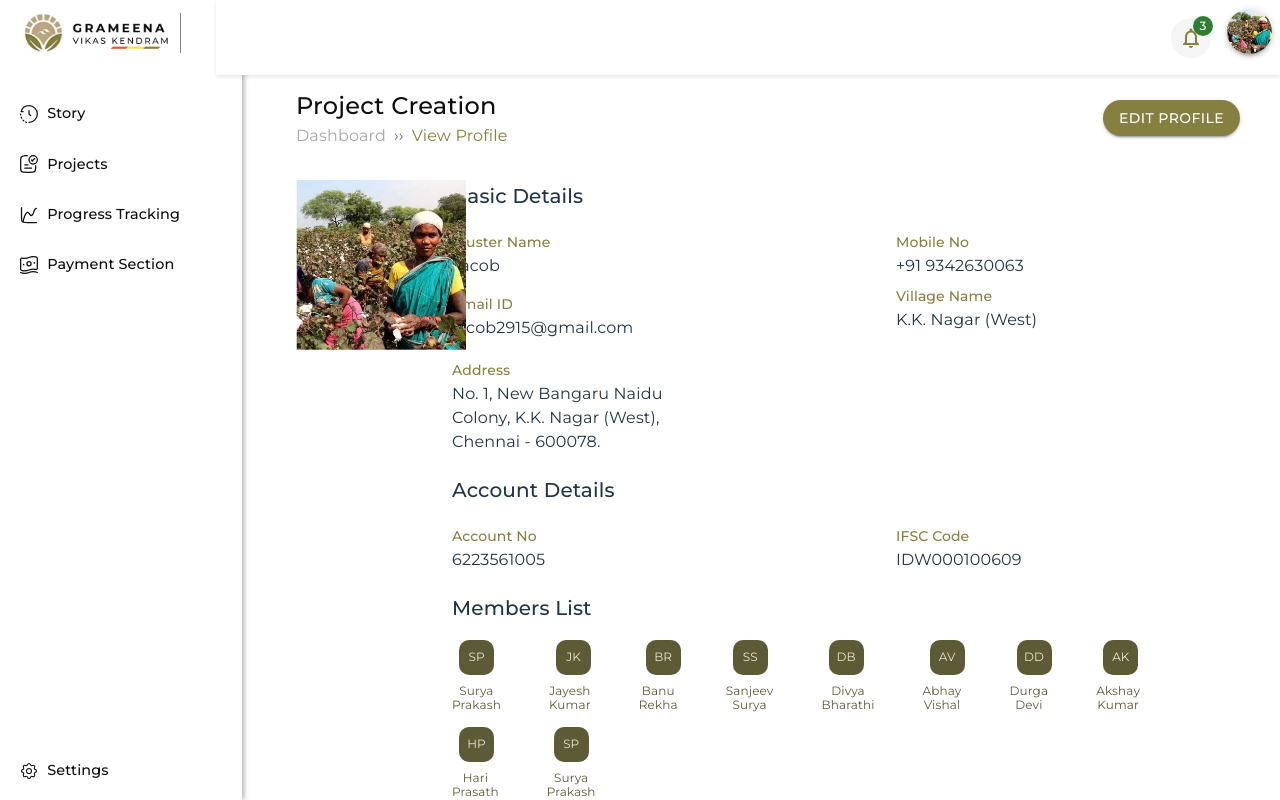
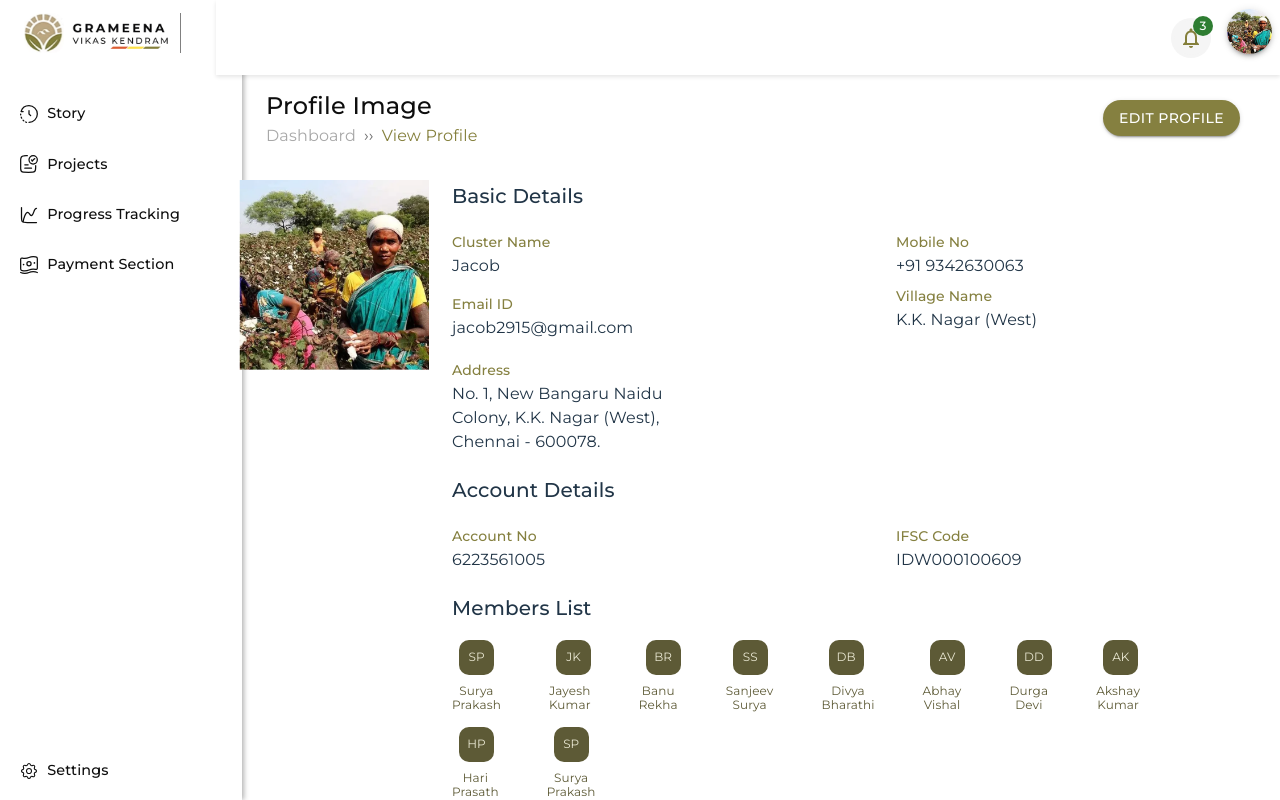
Before and after one commit to sainth-stack/tip4change-frontend, a React (Vite) app: page /View-profile in a window 1280 px wide. Built offline with nearby package versions, Linux system fonts and the light colour scheme; a web font is replaced by a local one; what chartjs-plugin-datalabels would draw is missing.

Commit message:
profile-changes

```diff
--- a/src/layout/NavigationHeader.jsx
+++ b/src/layout/NavigationHeader.jsx
@@ -35,7 +35,10 @@ const NavigationHeader = ({ path, PageText }) => {
             {path.map((value, index) => (
               <CustomTypography
                 key={index}
-                sx={{ color: "#847F3B", fontWeight: "400" }}
+                sx={{
+                  color: "#847F3B",
+                  fontWeight: "400",
+                }}
               >
                 {value.includes("-")
                   ? value
--- a/src/pages/ProfilePage/ProfilePage.jsx
+++ b/src/pages/ProfilePage/ProfilePage.jsx
@@ -45,25 +45,38 @@ const ProfileView = () => {
       {/* Header Section */}
       <Box
         display="flex"
+        flexDirection={{ xs: "column", sm: "row" }} // Column on mobile, row on larger screens
         justifyContent="space-between"
         alignItems="center"
         mb={4}
         mt={-7}
+        // marginRight={"51px"}
       >
-        <Box>
-          <NavigationHeader path={pathnames} PageText="Project Creation" />
+        {/* Navigation Header */}
+        <Box
+          sx={{
+            ml: { xs: "-250px", sm: "-70px", md: "-20px", lg: "-30px" },
+            textAlign: { xs: "center", sm: "left" }, // Center align on mobile
+            mb: { xs: 2, sm: 0 }, // Adds bottom margin on mobile for spacing
+          }}
+        >
+          <NavigationHeader path={pathnames} PageText="Profile Image" />
         </Box>
+
+        {/* Edit Profile Button */}
         <Button
           variant="contained"
           sx={{
             bgcolor: "#858040",
-            "&:hover": { bgcolor: "#6E6B3D" },
+            "&:hover": { bgcolor: "#6e6b3d" },
             fontFamily: "Montserrat",
-            marginRight: isTablet ? "0px" : isLaptop ? "80px" : "0px",
             borderRadius: "20px",
+            marginRight: { xs: "280px", sm: "50px", md: "80px" }, // Adjusts margin based on screen size
+            textTransform: "uppercase",
+            width: { xs: "150px", sm: "auto" }, // Full width on mobile, auto on larger screens
           }}
         >
-          Edit Profile
+          Edit profile
         </Button>
       </Box>
 
@@ -79,7 +92,7 @@ const ProfileView = () => {
             justifyContent: {
               xs: "flex-start",
               sm: "center",
-              md: "flex-start",
+              md: "center",
             },
           }}
         >
@@ -88,10 +101,11 @@ const ProfileView = () => {
             alt={profileData.name}
             variant="square"
             sx={{
-              width: { xs: "100px", sm: "150px", md: "170px" },
-              height: { xs: "100px", sm: "150px", md: "170px" },
+              width: { xs: "250px", sm: "150px", md: "190px" },
+              height: { xs: "200px", sm: "150px", md: "190px" },
               objectFit: "cover",
               borderRadius: 0,
+              marginLeft: { xs: "-180px" },
             }}
           />
         </Grid>
@@ -150,7 +164,12 @@ const ProfileView = () => {
               >
                 Mobile No
               </Typography>
-              <Typography sx={{ fontFamily: "Montserrat", ml: "50px" }}>
+              <Typography
+                sx={{
+                  fontFamily: "Montserrat",
+                  ml: { xs: "00px", sm: "50px" },
+                }}
+              >
                 {profileData.mobile}
               </Typography>
 
@@ -158,11 +177,19 @@ const ProfileView = () => {
                 variant="subtitle2"
                 color="#858040"
                 mt={1}
-                sx={{ fontFamily: "Montserrat", ml: "50px" }}
+                sx={{
+                  fontFamily: "Montserrat",
+                  ml: { xs: "00px", sm: "50px" },
+                }}
               >
                 Village Name
               </Typography>
-              <Typography sx={{ fontFamily: "Montserrat", ml: "50px" }}>
+              <Typography
+                sx={{
+                  fontFamily: "Montserrat",
+                  ml: { xs: "00px", sm: "50px" },
+                }}
+              >
                 {profileData.village}
               </Typography>
             </Grid>
@@ -216,11 +243,19 @@ const ProfileView = () => {
               <Typography
                 variant="subtitle2"
                 color="#858040"
-                sx={{ fontFamily: "Montserrat", ml: "50px" }}
+                sx={{
+                  fontFamily: "Montserrat",
+                  ml: { xs: "00px", sm: "50px" },
+                }}
               >
                 IFSC Code
               </Typography>
-              <Typography sx={{ fontFamily: "Montserrat", ml: "50px" }}>
+              <Typography
+                sx={{
+                  fontFamily: "Montserrat",
+                  ml: { xs: "00px", sm: "50px" },
+                }}
+              >
                 {profileData.ifsc}
               </Typography>
             </Grid>
```
